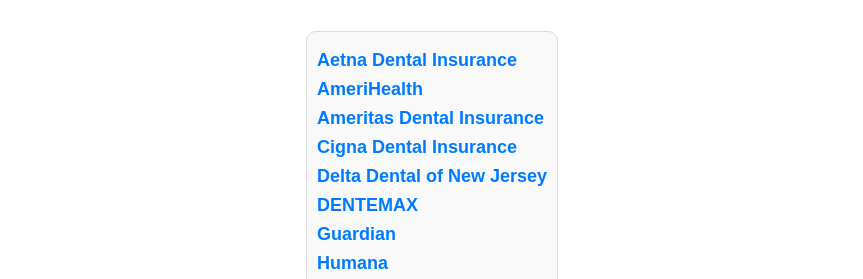
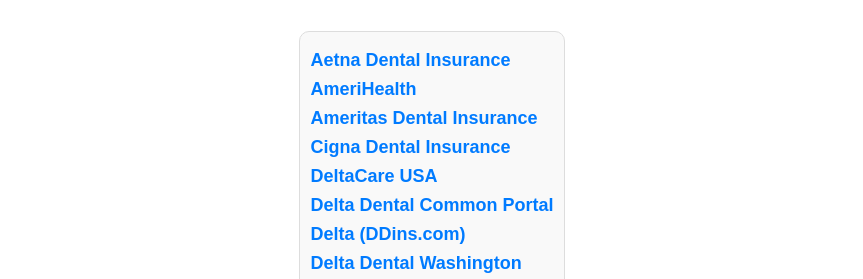
Before and after one commit to drkkdds/Dental-Insurance-bookmarks, a plain HTML site: page index.html in a window 1280 px wide. Shown: the part 497-776 px from the top of the page, without its empty margins (208-1071 px from the left). Drawn offline with Linux system fonts and the light colour scheme.

Commit message:
Update index.html

```diff
--- a/index.html
+++ b/index.html
@@ -56,6 +56,10 @@
                 <li style="margin: 8px 0; font-size: 16px;"><a href="https://www.amerihealth.com/login" target="_blank">AmeriHealth</a></li>
                 <li style="margin: 8px 0; font-size: 16px;"><a href="https://www.ameritas.com/service/login.asp" target="_blank">Ameritas Dental Insurance</a></li>
                 <li style="margin: 8px 0; font-size: 16px;"><a href="https://cignaforhcp.cigna.com/app/login" target="_blank">Cigna Dental Insurance</a></li>
+                 <li style="margin: 8px 0; font-size: 16px;"><a href="https://www1.deltadentalins.com/deltacare-usa.html" target="_blank">DeltaCare USA</a></li>
+                <li style="margin: 8px 0; font-size: 16px;"><a href="https://www.deltadental.com/" target="_blank">Delta Dental Common Portal</a></li>
+                <li style="margin: 8px 0; font-size: 16px;"><a href="https://www.deltadentalins.com/RSO/common/signon.jsp" target="_blank">Delta (DDins.com)</a></li>
+                 <li style="margin: 8px 0; font-size: 16px;"><a href="https://www.deltadentalwa.com/provider" target="_blank">Delta Dental Washington</a></li>
 
                 <li style="margin: 8px 0; font-size: 16px;"><a href="https://www.deltadentalnj.com/sign-in?rp=%2fprivate%2fdentist%2fdashboard" target="_blank">Delta Dental of New Jersey</a></li>
 
```
